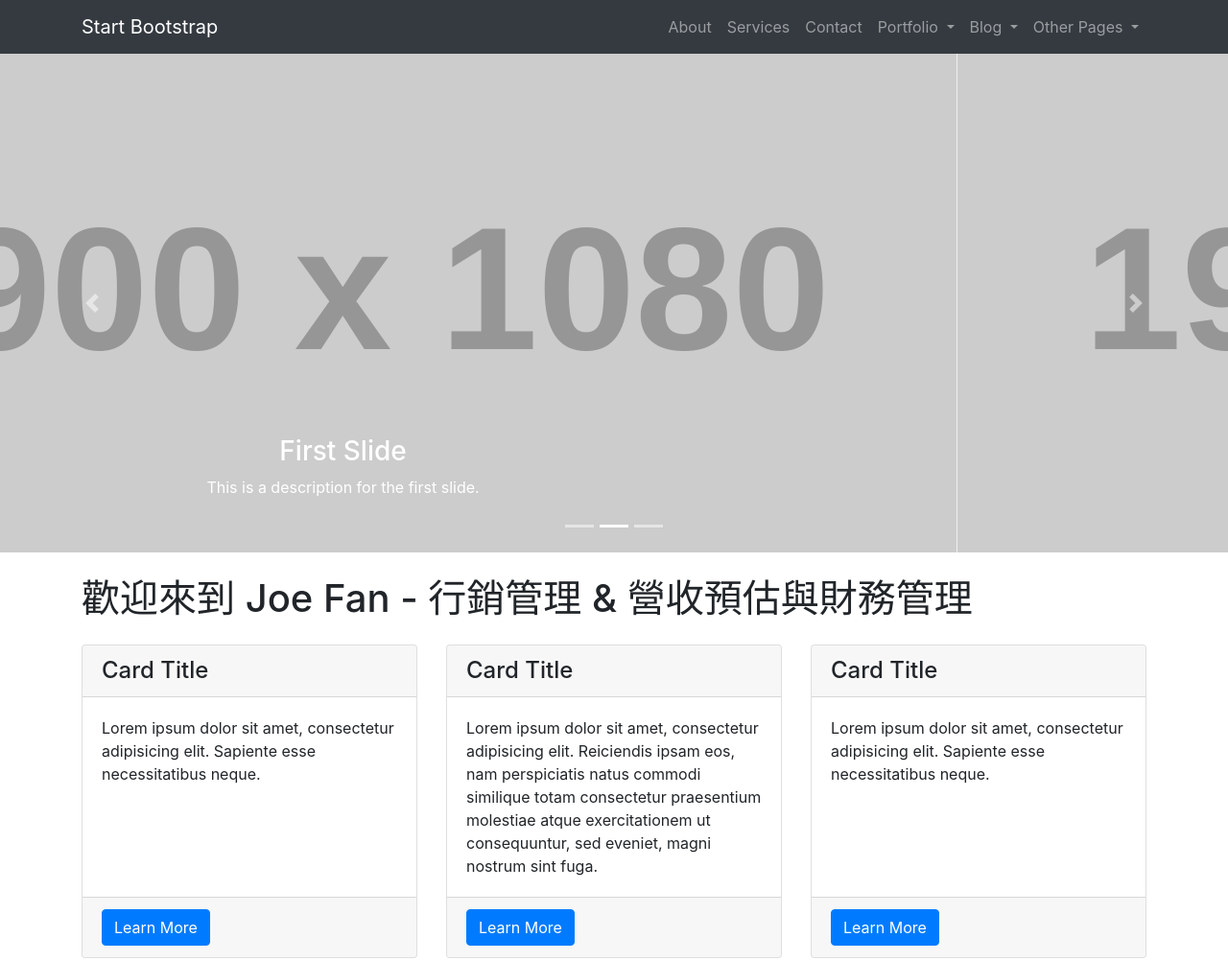
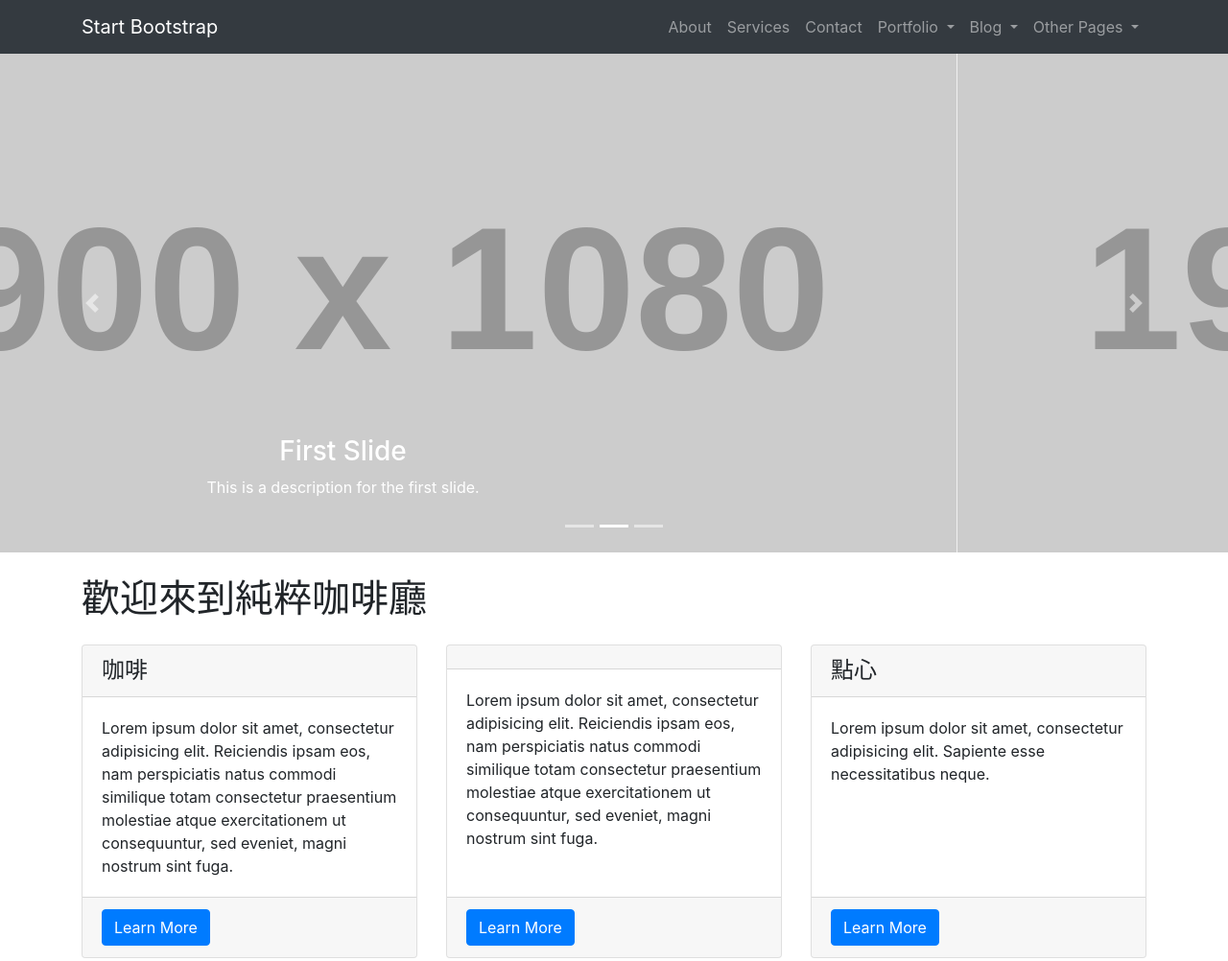
Before and after one commit to xuiteblog/test, a website: page index.html in a window 1280 px wide. Shown: the top 1002 px of the page at 96% size. Drawn offline with Linux system fonts and the light colour scheme; placeholder pictures from the web are drawn by us.

Commit message:
title name

```diff
--- a/index.html
+++ b/index.html
@@ -121,24 +121,13 @@
     <!-- Page Content -->
     <div class="container">
 
-      <h1 class="my-4">歡迎來到 Joe Fan - 行銷管理 & 營收預估與財務管理</h1>
+      <h1 class="my-4">歡迎來到純粹咖啡廳</h1>
 
       <!-- Marketing Icons Section -->
       <div class="row">
         <div class="col-lg-4 mb-4">
           <div class="card h-100">
-            <h4 class="card-header">Card Title</h4>
-            <div class="card-body">
-              <p class="card-text">Lorem ipsum dolor sit amet, consectetur adipisicing elit. Sapiente esse necessitatibus neque.</p>
-            </div>
-            <div class="card-footer">
-              <a href="#" class="btn btn-primary">Learn More</a>
-            </div>
-          </div>
-        </div>
-        <div class="col-lg-4 mb-4">
-          <div class="card h-100">
-            <h4 class="card-header">Card Title</h4>
+            <h4 class="card-header">咖啡</h4>
             <div class="card-body">
               <p class="card-text">Lorem ipsum dolor sit amet, consectetur adipisicing elit. Reiciendis ipsam eos, nam perspiciatis natus commodi similique totam consectetur praesentium molestiae atque exercitationem ut consequuntur, sed eveniet, magni nostrum sint fuga.</p>
             </div>
@@ -149,7 +138,18 @@
         </div>
         <div class="col-lg-4 mb-4">
           <div class="card h-100">
-            <h4 class="card-header">Card Title</h4>
+            <h4 class="card-header"></h4>
+            <div class="card-body">
+              <p class="card-text">Lorem ipsum dolor sit amet, consectetur adipisicing elit. Reiciendis ipsam eos, nam perspiciatis natus commodi similique totam consectetur praesentium molestiae atque exercitationem ut consequuntur, sed eveniet, magni nostrum sint fuga.</p>
+            </div>
+            <div class="card-footer">
+              <a href="#" class="btn btn-primary">Learn More</a>
+            </div>
+          </div>
+        </div>
+        <div class="col-lg-4 mb-4">
+          <div class="card h-100">
+            <h4 class="card-header">點心</h4>
             <div class="card-body">
               <p class="card-text">Lorem ipsum dolor sit amet, consectetur adipisicing elit. Sapiente esse necessitatibus neque.</p>
             </div>
```
